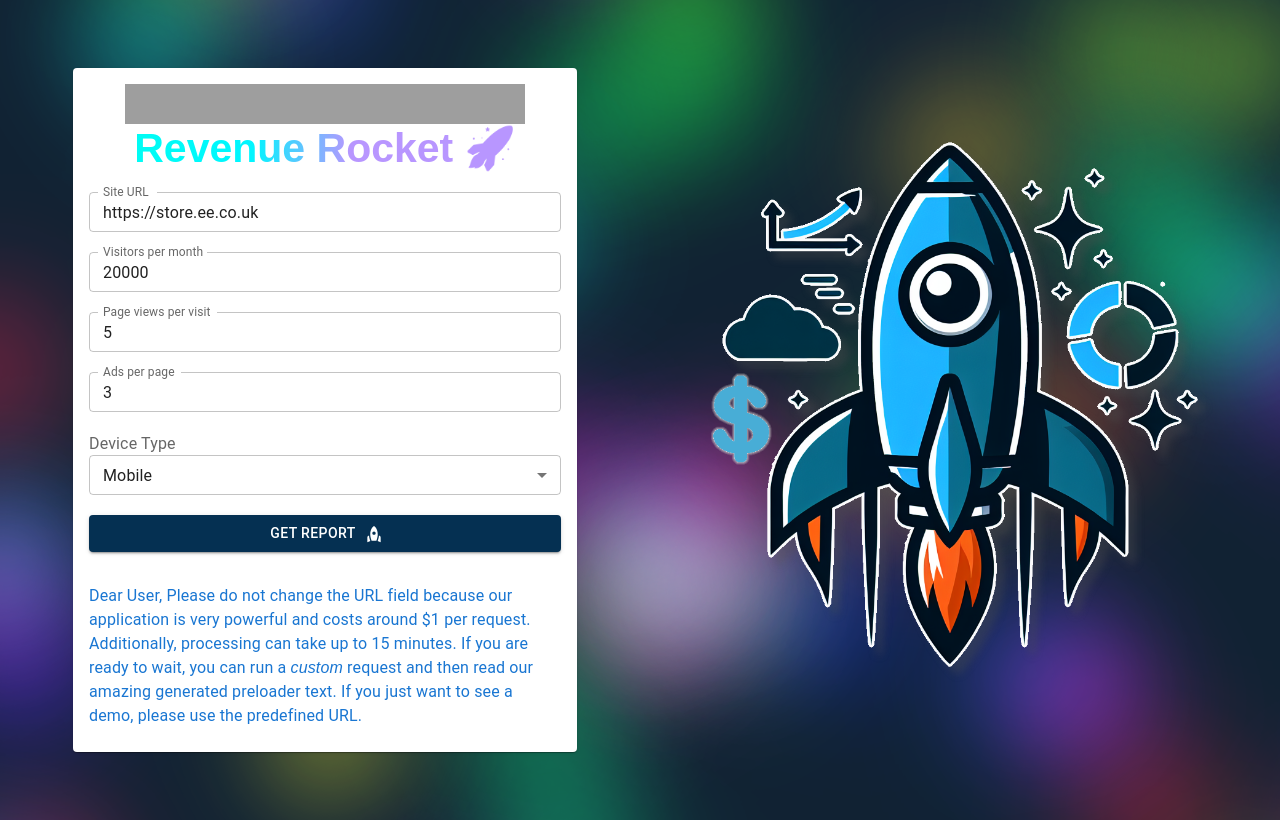
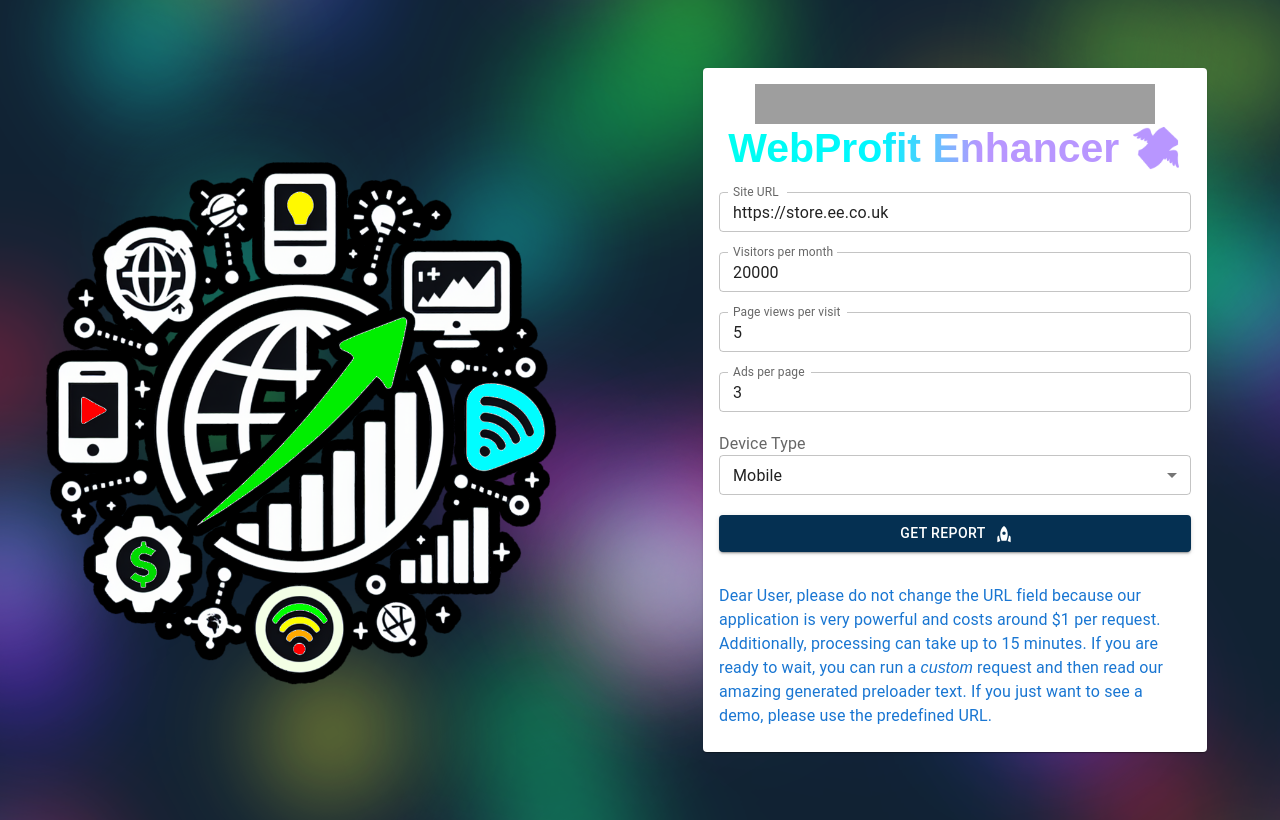
Before and after one commit to PetkevichVladislav/perfomance-analize-web, a Next.js app: page / in a window 1280 px wide. Built offline with nearby package versions, Linux system fonts and the light colour scheme; grey boxes are pictures that could not be loaded.

Commit message:
update css and added dcm

```diff
--- a/src/app/layout.tsx
+++ b/src/app/layout.tsx
@@ -13,7 +13,7 @@ export default function RootLayout({
   return (
     <html lang="en">
       <head>
-        <title>Revenue Rocket 🚀</title>
+        <title>Web Profit Enhancer 💰</title>
       </head>
       <body>
         <QueryClientProvider client={queryClient}>
--- a/src/app/report/[id]/page.tsx
+++ b/src/app/report/[id]/page.tsx
@@ -43,9 +43,6 @@ export default function Report({ params }: ReportParams) {
           padding: '30px',
         }}
       >
-        <Box sx={{ width: '40%' }}>
-          <Loader />
-        </Box>
           <Box
               display="flex"
               sx={{
@@ -56,6 +53,9 @@ export default function Report({ params }: ReportParams) {
               }}
           >
               <Box className="container-image"></Box>
+          </Box>
+        <Box sx={{ width: '40%' }}>
+          <Loader />
         </Box>
       </Box>
     );
--- a/src/components/Pages/MainPage/MainPage.tsx
+++ b/src/components/Pages/MainPage/MainPage.tsx
@@ -77,12 +77,13 @@ const MainPage: React.FC = () => {
 
   return (
       <div className="main-container">
+        <div className="container-image"></div>
         <div className="content-container">
           {!isProcessing && (
-          <Card sx={{ minWidth: 300, maxWidth: '90%', width: '80%' }}>
+              <Card sx={{minWidth: 300, maxWidth: '90%', width: '80%'}}>
                 <CardContent>
-              <Box className="epam-logo" />
-              <h3 className="form-header-title">Revenue Rocket 🚀</h3>
+                  <Box className="epam-logo"/>
+                  <h3 className="form-header-title">WebProfit Enhancer 💸</h3>
                   <form
                       id="myForm"
                       className="form needs-validation"
@@ -94,7 +95,7 @@ const MainPage: React.FC = () => {
                         label="Site URL"
                         variant="outlined"
                         onChange={fieldChangeHandler('url')}
-                  sx={{ marginBottom: '20px' }}
+                        sx={{marginBottom: '20px'}}
                         size="small"
                         value={advice.url}
                     />
@@ -103,7 +104,7 @@ const MainPage: React.FC = () => {
                         label="Visitors per month"
                         variant="outlined"
                         onChange={fieldChangeHandler('visitors')}
-                  sx={{ marginBottom: '20px' }}
+                        sx={{marginBottom: '20px'}}
                         size="small"
                         type="number"
                         value={advice.visitors}
@@ -113,7 +114,7 @@ const MainPage: React.FC = () => {
                         label="Page views per visit"
                         variant="outlined"
                         onChange={fieldChangeHandler('views')}
-                  sx={{ marginBottom: '20px' }}
+                        sx={{marginBottom: '20px'}}
                         size="small"
                         type="number"
                         value={advice.views}
@@ -124,7 +125,7 @@ const MainPage: React.FC = () => {
                         variant="outlined"
                         size="small"
                         onChange={fieldChangeHandler('ads')}
-                  sx={{ marginBottom: '20px' }}
+                        sx={{marginBottom: '20px'}}
                         type="number"
                         value={advice.ads}
                     />
@@ -136,7 +137,7 @@ const MainPage: React.FC = () => {
                         size="small"
                         value={advice.type}
                         onChange={fieldChangeHandler('type')}
-                  sx={{ marginBottom: '20px' }}
+                        sx={{marginBottom: '20px'}}
                     >
                       <MenuItem value="mobile">Mobile</MenuItem>
                       <MenuItem value="descktop">Desktop</MenuItem>
@@ -144,16 +145,16 @@ const MainPage: React.FC = () => {
                     <Button
                         variant="contained"
                         type="submit"
-                  endIcon={<RocketIcon />}
-                  sx={{ backgroundColor: '#053052' }}
+                        endIcon={<RocketIcon/>}
+                        sx={{backgroundColor: '#053052'}}
                     >
                       Get report
                     </Button>
                   </form>
                 </CardContent>
                 <CardContent>
-              <Typography sx={{ color: '#1976d2' }}>
-                Dear User, Please do not change the URL field because our
+                  <Typography sx={{color: '#1976d2'}}>
+                    Dear User, please do not change the URL field because our
                     application is very powerful and costs around $1 per request.
                     Additionally, processing can take up to 15 minutes. If you are
                     ready to wait, you can run a <i>custom</i> request and then read
@@ -165,11 +166,10 @@ const MainPage: React.FC = () => {
           )}
           {isProcessing && (
               <>
-            <Loader />
+                <Loader/>
               </>
           )}
         </div>
-      <div className="container-image"></div>
       </div>
   );
 };
```
Also changed, not shown: public/logo.png. Lines whose indentation alone changed are shown as unchanged.
